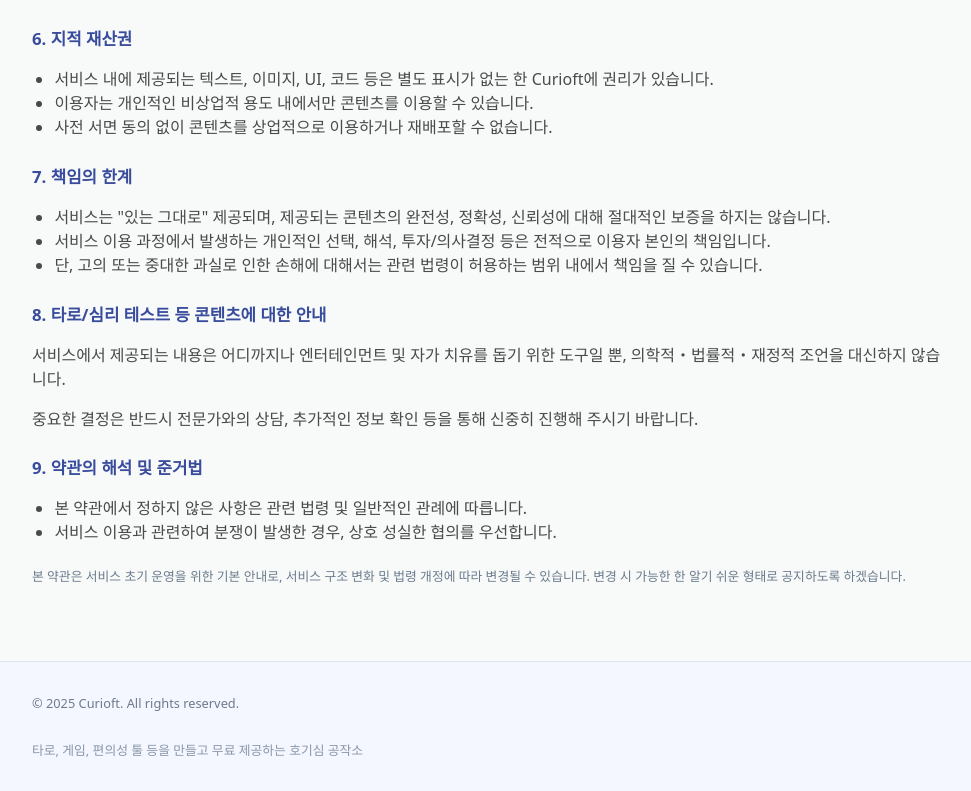
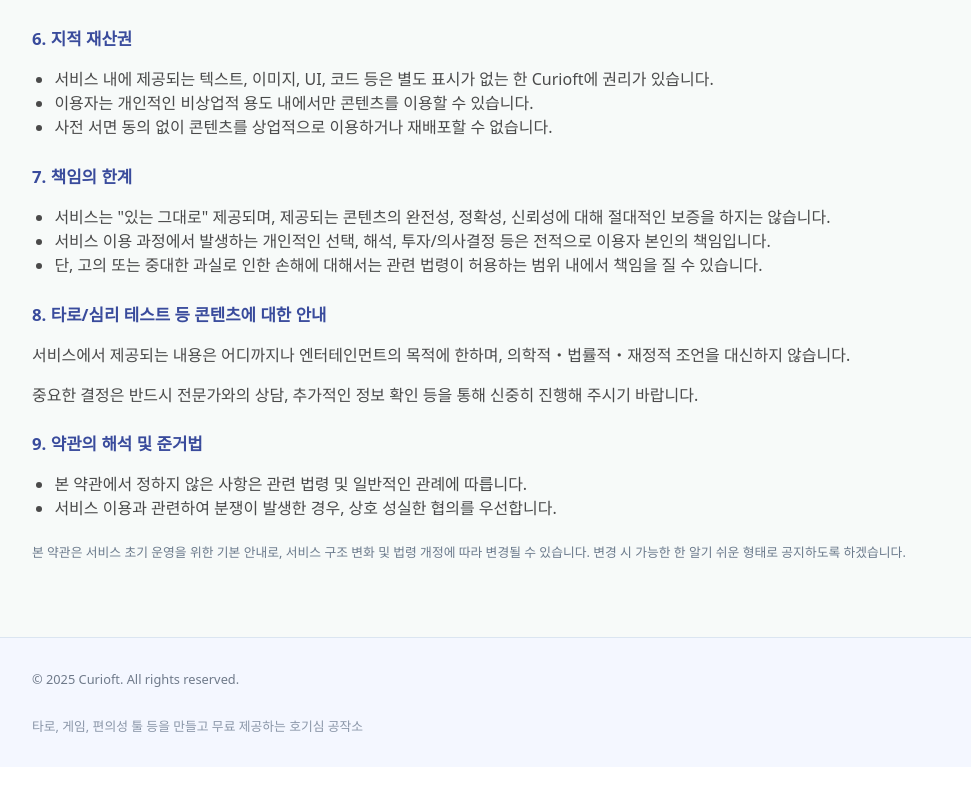
Before and after one commit to pikaak/Curioft_Site, a Next.js app: page /terms in a window 1280 px wide. Shown: the part 1030-1821 px from the top of the page, without its empty margins (152-1123 px from the left). After the commit the page ends 1797 px from the top, so only its background shows below. Built offline with nearby package versions, Linux system fonts and the light colour scheme.

Commit message:
Update terms.js

```diff
--- a/pages/terms.js
+++ b/pages/terms.js
@@ -124,7 +124,7 @@ export default function TermsPage() {
 
             <h2>8. 타로/심리 테스트 등 콘텐츠에 대한 안내</h2>
             <p>
-              서비스에서 제공되는 내용은 어디까지나 엔터테인먼트 및 자가 치유를 돕기 위한 도구일 뿐, 의학적・법률적・재정적 조언을 대신하지 않습니다.
+              서비스에서 제공되는 내용은 어디까지나 엔터테인먼트의 목적에 한하며, 의학적・법률적・재정적 조언을 대신하지 않습니다.
             </p>
             <p>
               중요한 결정은 반드시 전문가와의 상담, 추가적인 정보 확인 등을 통해 신중히 진행해 주시기
```
